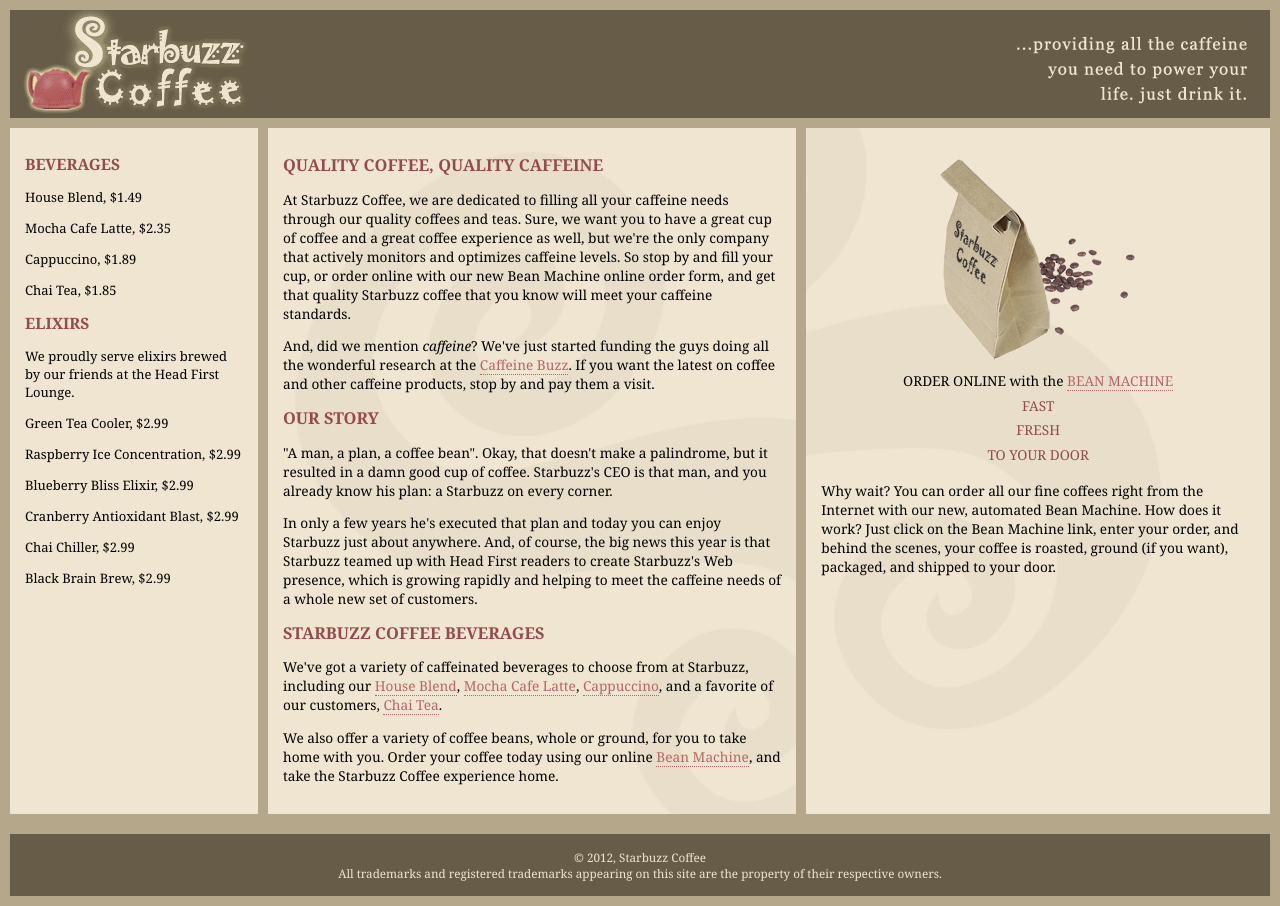
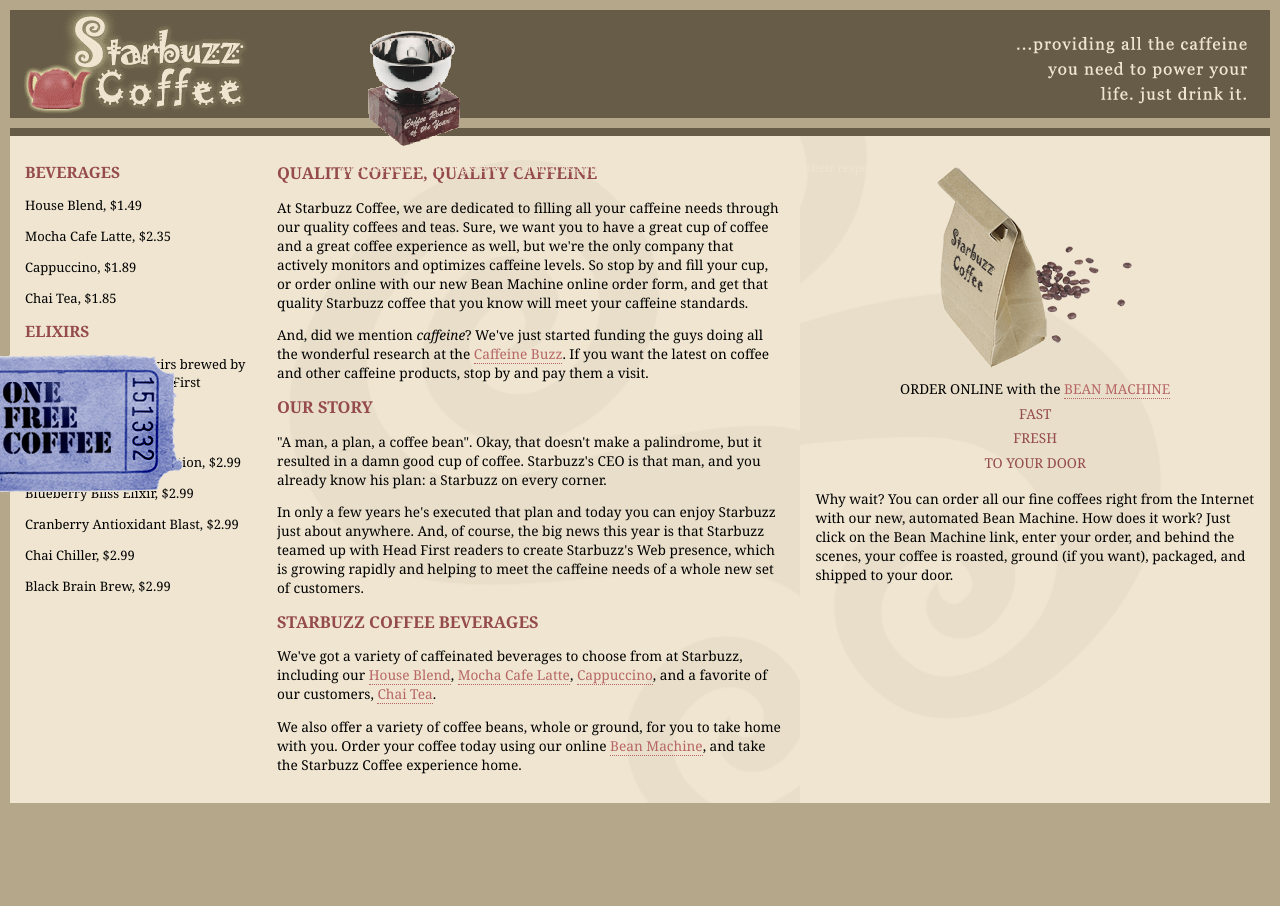
Before and after one commit to Laiassy/starbuzz, a plain HTML site: page index.html in a window 1280 px wide. After the commit the page ends 803 px from the top, so only its background shows below. Drawn offline with Linux system fonts and the light colour scheme.

Commit message:
jiangbeiyouhuiquan

```diff
--- a/index.html
+++ b/index.html
@@ -13,8 +13,12 @@
         src="images/headerLogo.gif" alt="Starbuzz Coffee logo image">
       <img id="headerSlogan"
         src="images/headerSlogan.gif" alt="Providing all the caffeine you need to power your life">
+        <div id="award">
+          <img src="images/award.gif"
+          alt="Roaster of the Year award">
+
     </div>
-    <div id="tableContainer">
+    <tableContainer>
         <div id="tableRow">
             <div id="drinks">
                 <h1>BEVERAGES</h1>
@@ -34,6 +38,11 @@
                   <p>Chai Chiller, $2.99</p>
                   <p>Black Brain Brew, $2.99</p>
               </div>
+              <div id="coupon">
+                  <a href="freecoffee.html" title="click here to get your free coffee">
+                    <img src="images/ticket.gif" alt="Starbuzz coupon ticket ">
+                  </a>
+                </div>
     <div id="main">
       <h1>QUALITY COFFEE, QUALITY CAFFEINE</h1>
       <p>
@@ -114,5 +123,6 @@
 
 
 
+
   </body>
 </html>
--- a/starbuzz.css
+++ b/starbuzz.css
@@ -79,3 +79,17 @@ a:visited {
  #headerSlogan{
    float:right;
  }
+ #award{
+  position: absolute;
+   top:30px;
+   left:365px;
+ }
+ #coupon{
+  position: fixed;
+   top:350px;
+left:-90px;
+ }
+
+ #coupon a , img{
+  border:none;
+}
```
